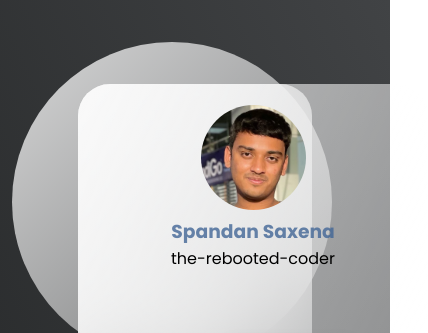
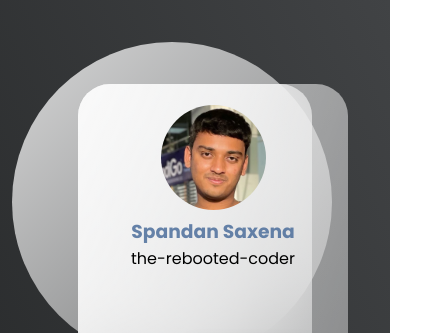
Before and after one commit to the-rebooted-coder/Digital-TeesShirt, a plain HTML site: page docs/index.html in a window 390 px wide. Shown: the top 333 px of the page, 428 px wide, since content can reach past the window. Drawn offline with Linux system fonts and the light colour scheme.

Commit message:
Fixed phone viewport

```diff
--- a/docs/index.html
+++ b/docs/index.html
@@ -19,7 +19,7 @@
 
     <main>
         <section class="glass">
-            <div class="dashboard">
+            <div class="dashboard" style="width: 270px">
                 <div class="user">
                     <img src="./images/spandan.jpg" alt="Image of Spandan Saxena">
                     <h3>Spandan Saxena</h3>
```
